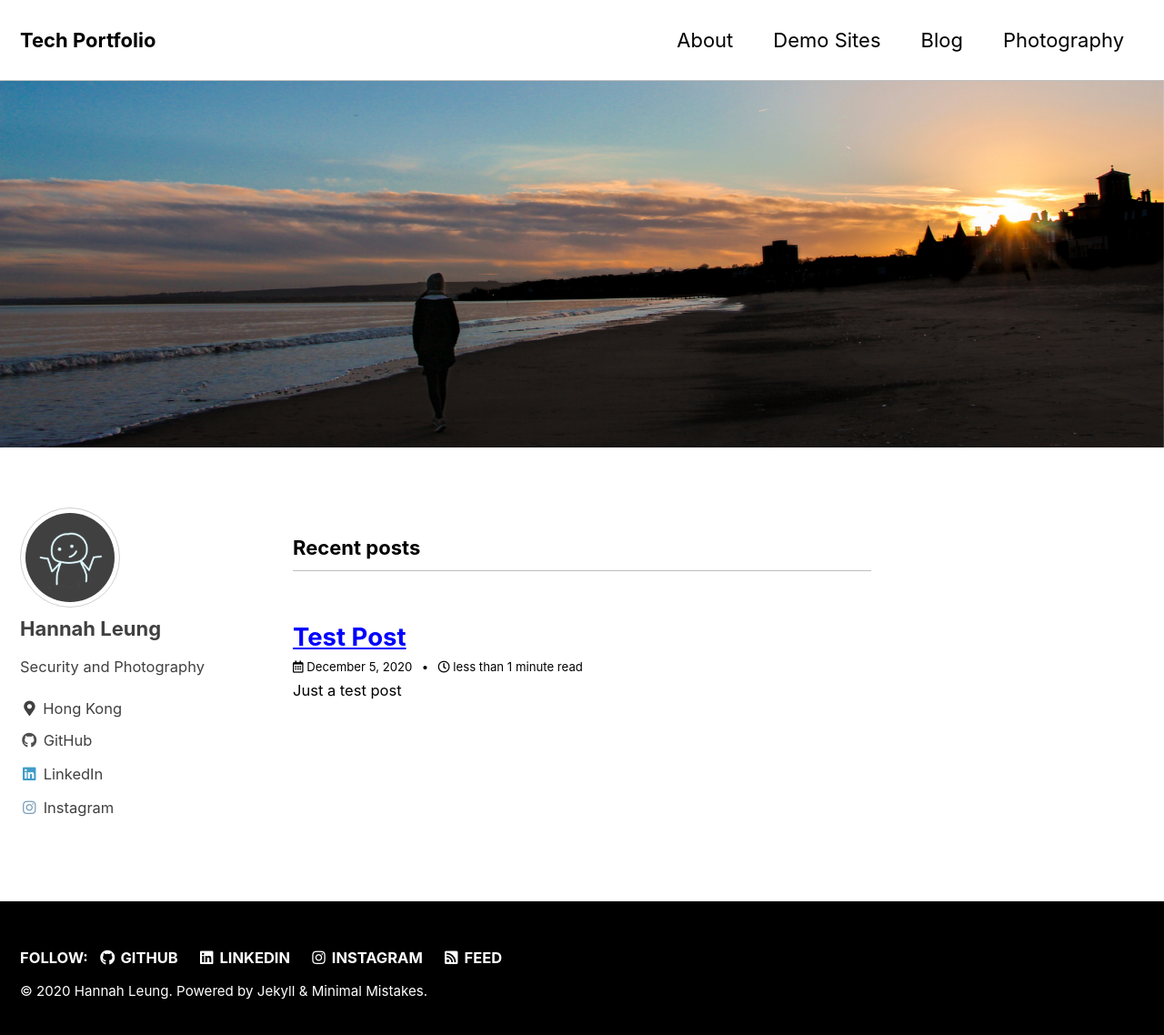
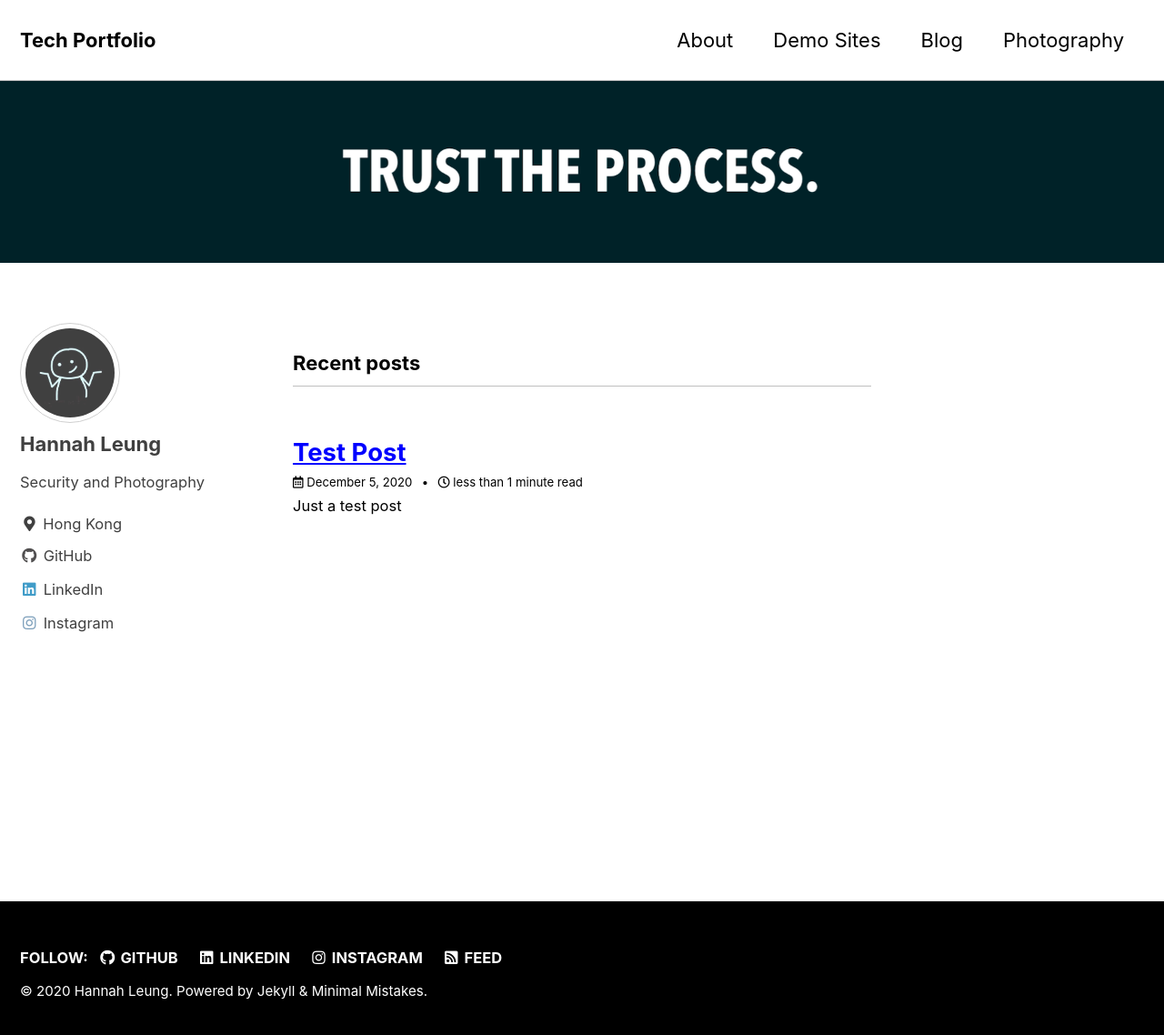
Before and after one commit to hhyleung/hhyleung.github.io, a Jekyll site: the page built from index.html, in a window 1280 px wide and 1146 px high. Shown: the top 1138 px of the window at 91% size. Built offline with Jekyll 4.4.1, drawn with Linux system fonts in a browser that asks for light colours; cached includes are drawn as plain includes; the list of posts is cut into pages by our own code.

Commit message:
banner images

```diff
--- a/index.html
+++ b/index.html
@@ -2,5 +2,5 @@
 layout: home
 author_profile: true
 header:
-  image: "/assets/images/banner.jpg"
+  image: "/assets/images/home.png"
 ---
```
Also changed, not shown: _pages/about.md (+2 -0 lines), assets/images/about.jpg (renamed from assets/images/banner.jpg), assets/images/home.jpg (deleted), assets/images/home.png (added).
